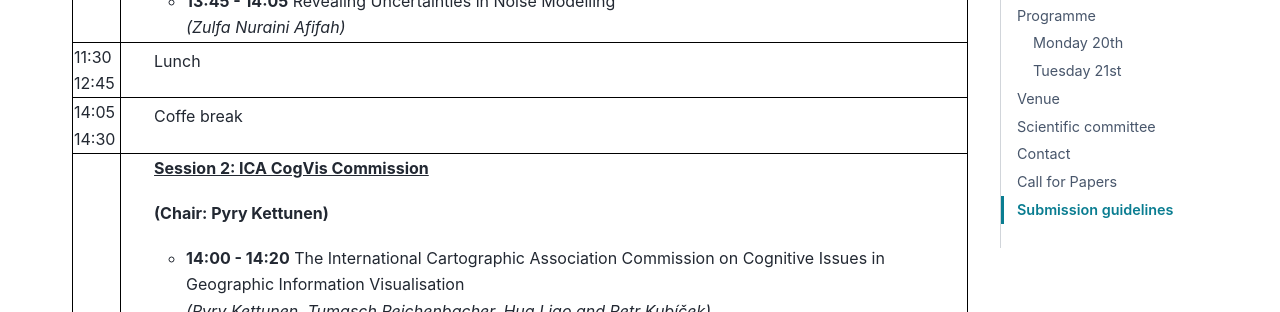
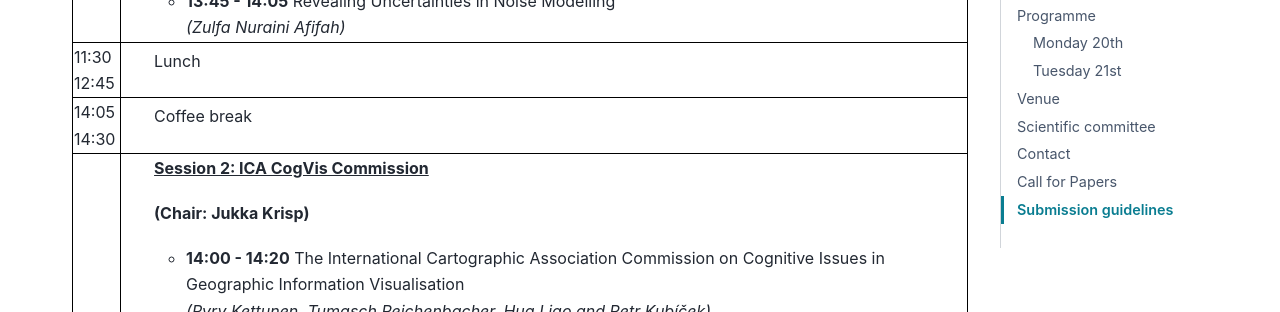
Before and after one commit to AaltoGIS/geoinformatics-days, a Sphinx documentation site: the page built from source/index.rst, in a window 1280 px wide and 900 px high, scrolled down 1640 px. Shown: the part 154-466 px from the top of the window. Built offline with Sphinx 7.4.7 and the PyData theme 0.15.4, drawn with Linux system fonts in a browser that asks for light colours.

Commit message:
Update index.rst
Changed Jukka to CogViz session chair.

```diff
--- a/source/index.rst
+++ b/source/index.rst
@@ -134,7 +134,7 @@ Monday 20th
             <td>14:05 <br> 14:30</td>
             <td>
                 <ul>
-                    <p>Coffe break </p>
+                    <p>Coffee break </p>
 
             </td>
             </tr>
@@ -145,7 +145,7 @@ Monday 20th
             <td>
                 <ul>
                     <p><u><b>Session 2: ICA CogVis Commission</u></b></p>
-                    <p><b> (Chair: Pyry Kettunen)</b></p>
+                    <p><b> (Chair: Jukka Krisp)</b></p>
 
                 <ul>
 
```
